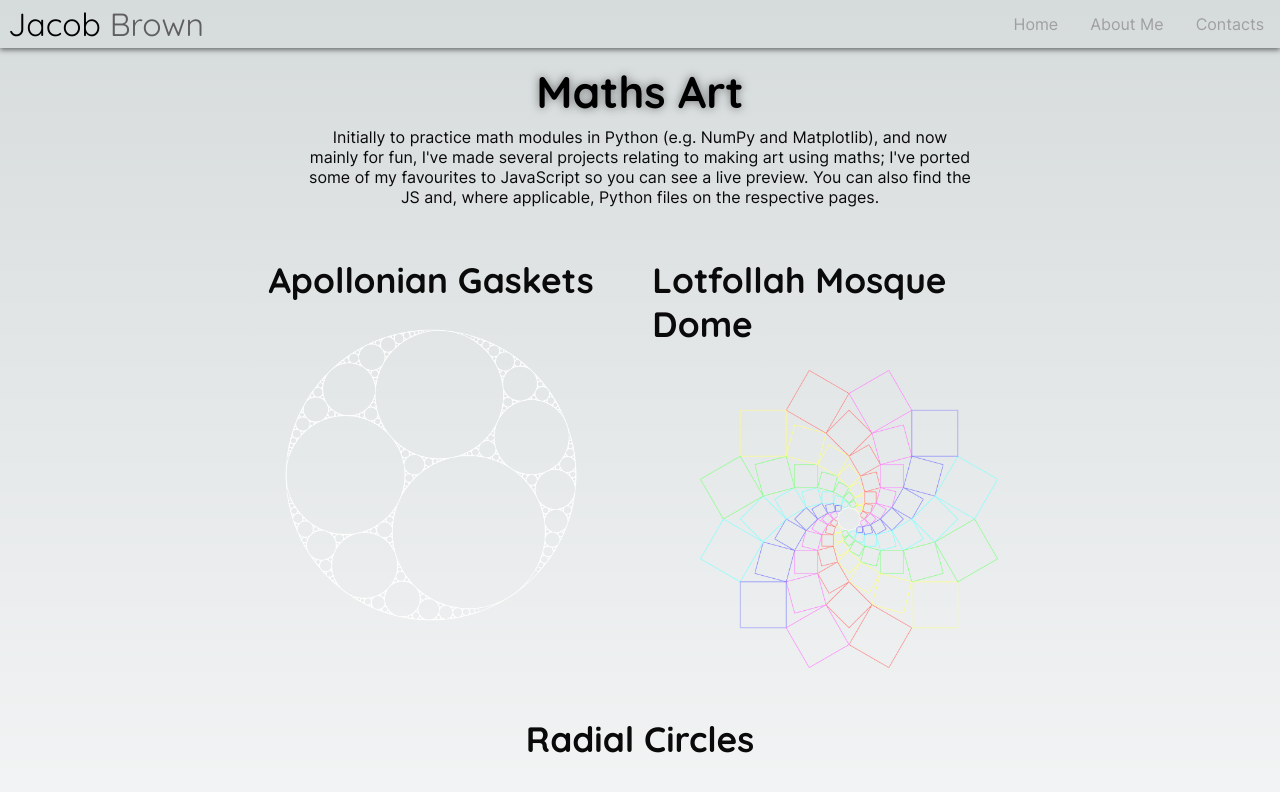
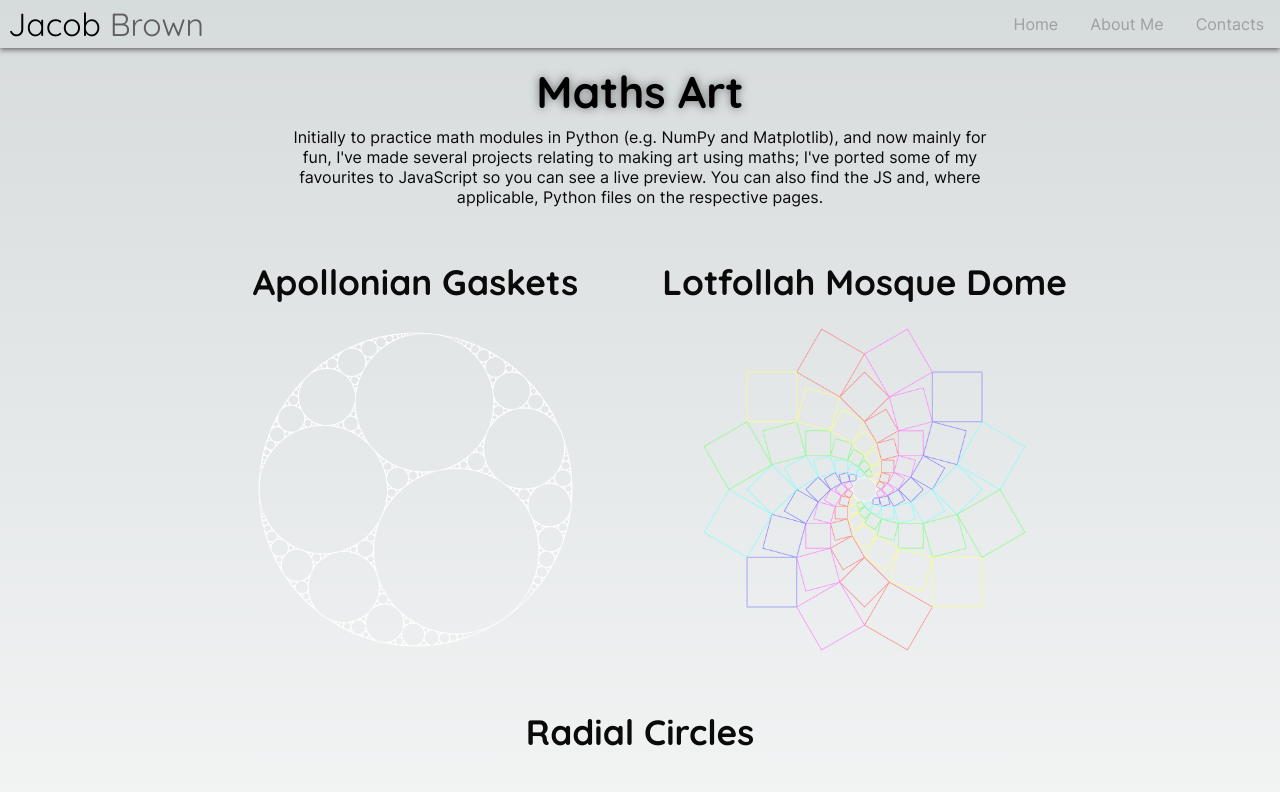
Before and after one commit to jacbn/jacbn.me, a Next.js app: page /maths-art in a window 1280 px wide. Shown: the top 792 px of the page. Built offline with nearby package versions, Linux system fonts and the light colour scheme.

Commit message:
moved all body css templates into one file

```diff
--- a/src/components/blog.tsx
+++ b/src/components/blog.tsx
@@ -1,4 +1,5 @@
 import styles from '@/styles/projects.module.css'
+import bodyStyles from '@/styles/body.module.css'
 
 export interface BlogProps {
   title: string
@@ -12,7 +13,7 @@ export interface BlogProps {
 
 export default function Blog(props : BlogProps) {
     return (
-      <main className={styles.blog}>
+      <main className={bodyStyles.thinContainer}>
         <h1>{props.title}</h1>
         <div className={styles.blogBody}>
           {props.image !== undefined && (
--- a/src/components/homeText.tsx
+++ b/src/components/homeText.tsx
@@ -1,4 +1,5 @@
 import styles from '@/styles/home.module.css'
+import bodyStyles from '@/styles/body.module.css'
 
 export interface HomeTextProps {
   title: string
@@ -8,7 +9,7 @@ export interface HomeTextProps {
 
 export default function HomeText(props : HomeTextProps) {
     return (
-      <main className={styles.homeTextContainer}>
+      <main className={bodyStyles.wideContainer}>
         <h1>{props.title}</h1>
         <div className={styles.homeTextBody} style={{textAlign: (props.center) ? 'center' : 'justify'}}>
           {props.text}
--- a/src/pages/index.tsx
+++ b/src/pages/index.tsx
@@ -60,7 +60,7 @@ export function About() {
             {/* <p>Aside from projects and work, I have a lot of interests within compsci, my favourite probably being algorithmic design; it shows up everywhere, from data science to computer architecture to graphics, and you can really appreciate the effort people have put into designing algorithms for efficiency. There's often a great accompanying story to these algorithms too, such as the development of the Ford-Fulkerson algorithm (it maximises flow through a graph), used to calculate both the maximum capacity of the Soviet rail system during the Cold War, and to see which "railway division" would be the most impactful to attack to reduce the Soviet's ability to transport troops or supplies (see the latter half of <a href="https://homepages.cwi.nl/~lex/files/histtrpclean.pdf">this</a> for more).</p> */}
 
             <p className={styles.qna}>What other hobbies do you have?</p>
-            <p className={styles.inset}>I love cycling, listening to music, watching movies, gaming and travel. It's a bit of a dream of mine to tour Scandinavia one day, especially the northernmost parts to see the Northern Lights at their greatest. I'm learning Swedish so I won't be completely lost — det är ett vackart språk! </p>
+            <p className={styles.inset}>I love cycling, listening to music, watching movies, gaming and travel. It's a bit of a dream of mine to tour Scandinavia one day, especially the northernmost parts to see the Northern Lights at their greatest. I've been learning Swedish for almost two years now, in the hope of not being completely lost — det är ett vackart språk! </p>
 
             <p className={styles.qna}>Biggest claim to fame?</p>
             <p className={styles.inset}>Greeted the King and made friends with a Lord. Homerton was great!</p>
--- a/src/pages/maths-art/index.tsx
+++ b/src/pages/maths-art/index.tsx
@@ -1,6 +1,7 @@
 import MathsSquare from '@/components/mathsGrid/mathsSquare'
 import NavBar from '@/components/navbar'
 import styles from '@/styles/mathsart.module.css'
+import bodyStyles from '@/styles/body.module.css'
 import Apollo from './_apollo'
 import { useRouter } from 'next/router'
 import Radials from './_radials'
@@ -10,7 +11,7 @@ import 'material-icons/iconfont/material-icons.css'
 
 export function MathsArtDirectory() {
   return (
-    <div className={styles.bodyContainer}>
+    <div className={bodyStyles.projectHomeContainer}>
       <h1>Maths Art</h1>
       <p style={{width: "65%", textAlign: 'center'}}>
         Initially to practice math modules in Python (e.g. NumPy and Matplotlib), and now mainly for fun, I've made several projects relating to making art using maths; I've ported some of my favourites to JavaScript so you can see a live preview. You can also find the JS and, where applicable, Python files on the respective pages.
--- /dev/null
+++ b/src/styles/body.module.css
@@ -0,0 +1,22 @@
+.wideTextContainer {
+  width: 100%;
+  padding: 0 20%;
+  display: flex;
+  flex-direction: column;
+  align-items: center;
+}
+
+.thinTextContainer {
+  width: 100%;
+  row-gap: 1rem;
+  align-items: center;
+  padding: 1rem 25%;
+}
+
+.projectHomeContainer {
+  width: 100%;
+  padding: 0 7%;
+  display: flex;
+  flex-direction: column;
+  align-items: center;
+}
--- a/src/styles/mathsart.module.css
+++ b/src/styles/mathsart.module.css
@@ -1,13 +1,4 @@
 /* main */
-
-.bodyContainer {
-    left: 50%;
-    margin: 0 auto;
-    width: 80%;
-    display: flex;
-    flex-direction: column;
-    align-items: center;
-  }
 
 .mathsArtGrid {
     width: 100%;
--- a/src/styles/projects.module.css
+++ b/src/styles/projects.module.css
@@ -10,13 +10,6 @@
   font-family: var(--font-sans-title);
   font-size: 2rem;
   padding-left: 0.5rem;
-}
-
-.blog {
-  width: 100%;
-  row-gap: 1rem;
-  align-items: center;
-  padding: 1rem 25%;
 }
 
 .blog h1 {
@@ -118,6 +111,25 @@ nav .navBox:hover {
   margin: 0 0 0.8rem;
 }
 
+/* game-dev */
+
+.slidingPane {
+  width: 100%;
+  background-color: purple;
+}
+
+.slidingPaneImage {
+
+}
+
+.slidingPaneTitle {
+
+}
+
+.slidingPaneDescription {
+
+}
+
 @media (max-width: 1680px) {
   .blog {
     padding: 1rem 15%;
```
Also changed, not shown: src/styles/home.module.css (+0 -7 lines).
